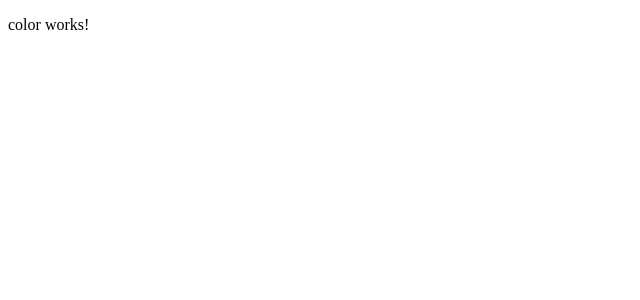
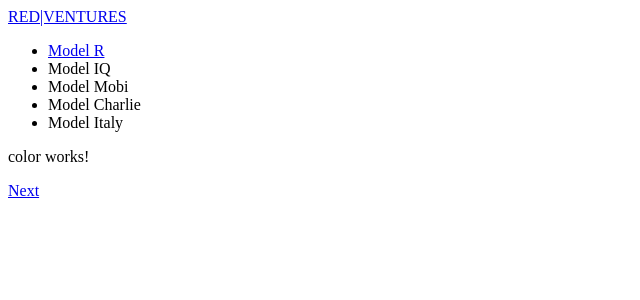
Before and after one commit to suspecie/rd-test, an Angular app in the folder car-customization-simulator/: page /color in a window 1280 px wide. Shown: the top 300 px of the page, without its empty margins (0-640 px from the left). Built offline with nearby package versions, Linux system fonts and the light colour scheme.

Commit message:
Routers navigation

```diff
--- a/car-customization-simulator/src/app/app.component.html
+++ b/car-customization-simulator/src/app/app.component.html
@@ -1 +1,2 @@
+<app-header></app-header>
 <router-outlet></router-outlet>
--- a/car-customization-simulator/src/app/color/color.component.html
+++ b/car-customization-simulator/src/app/color/color.component.html
@@ -1 +1,2 @@
 <p>color works!</p>
+<app-footer [nextPage]="wheelsLink"></app-footer>
--- a/car-customization-simulator/src/app/color/color.component.ts
+++ b/car-customization-simulator/src/app/color/color.component.ts
@@ -7,6 +7,8 @@ import { Component, OnInit } from '@angular/core';
 })
 export class ColorComponent implements OnInit {
 
+  public wheelsLink = '/wheels';
+
   constructor() { }
 
   ngOnInit() {
--- a/car-customization-simulator/src/app/engine/engine.component.html
+++ b/car-customization-simulator/src/app/engine/engine.component.html
@@ -1 +1,2 @@
 <p>engine works!</p>
+<app-footer [nextPage]="colorLink"></app-footer>
--- a/car-customization-simulator/src/app/engine/engine.component.ts
+++ b/car-customization-simulator/src/app/engine/engine.component.ts
@@ -7,6 +7,8 @@ import { Component, OnInit } from '@angular/core';
 })
 export class EngineComponent implements OnInit {
 
+  public colorLink = '/color';
+
   constructor() { }
 
   ngOnInit() {
--- a/car-customization-simulator/src/app/footer/footer.component.html
+++ b/car-customization-simulator/src/app/footer/footer.component.html
@@ -1 +1 @@
-<p>footer works!</p>
+<a routerLink="{{ nextPage }}">Next</a>
--- a/car-customization-simulator/src/app/footer/footer.component.ts
+++ b/car-customization-simulator/src/app/footer/footer.component.ts
@@ -1,4 +1,4 @@
-import { Component, OnInit } from '@angular/core';
+import { Component, OnInit, Input } from '@angular/core';
 
 @Component({
   selector: 'app-footer',
@@ -7,6 +7,9 @@ import { Component, OnInit } from '@angular/core';
 })
 export class FooterComponent implements OnInit {
 
+  @Input()
+  public nextPage = '';
+
   constructor() { }
 
   ngOnInit() {
--- a/car-customization-simulator/src/app/header/header.component.html
+++ b/car-customization-simulator/src/app/header/header.component.html
@@ -1 +1,20 @@
-<p>header works!</p>
+<nav>
+    <a routerLink="">RED|VENTURES</a>
+    <ul>
+        <li>
+            <a routerLink="">Model R</a>
+        </li>
+        <li>
+            <a>Model IQ</a>
+        </li>
+        <li>
+            <a>Model Mobi</a>
+        </li>
+        <li>
+            <a>Model Charlie</a>
+        </li>
+        <li>
+            <a>Model Italy</a>
+        </li>
+    </ul>
+</nav>
--- a/car-customization-simulator/src/app/home/home.component.html
+++ b/car-customization-simulator/src/app/home/home.component.html
@@ -1 +1,2 @@
 <p>home works!</p>
+<a routerLink="/engine">BEGIN</a>
--- a/car-customization-simulator/src/app/summary/summary.component.html
+++ b/car-customization-simulator/src/app/summary/summary.component.html
@@ -1 +1,2 @@
 <p>summary works!</p>
+<a routerLink="">REBUILD</a>
--- a/car-customization-simulator/src/app/wheels/wheels.component.html
+++ b/car-customization-simulator/src/app/wheels/wheels.component.html
@@ -1 +1,2 @@
 <p>wheels works!</p>
+<app-footer [nextPage]="summaryLink"></app-footer>
--- a/car-customization-simulator/src/app/wheels/wheels.component.ts
+++ b/car-customization-simulator/src/app/wheels/wheels.component.ts
@@ -7,6 +7,8 @@ import { Component, OnInit } from '@angular/core';
 })
 export class WheelsComponent implements OnInit {
 
+  public summaryLink = '/summary';
+
   constructor() { }
 
   ngOnInit() {
```
